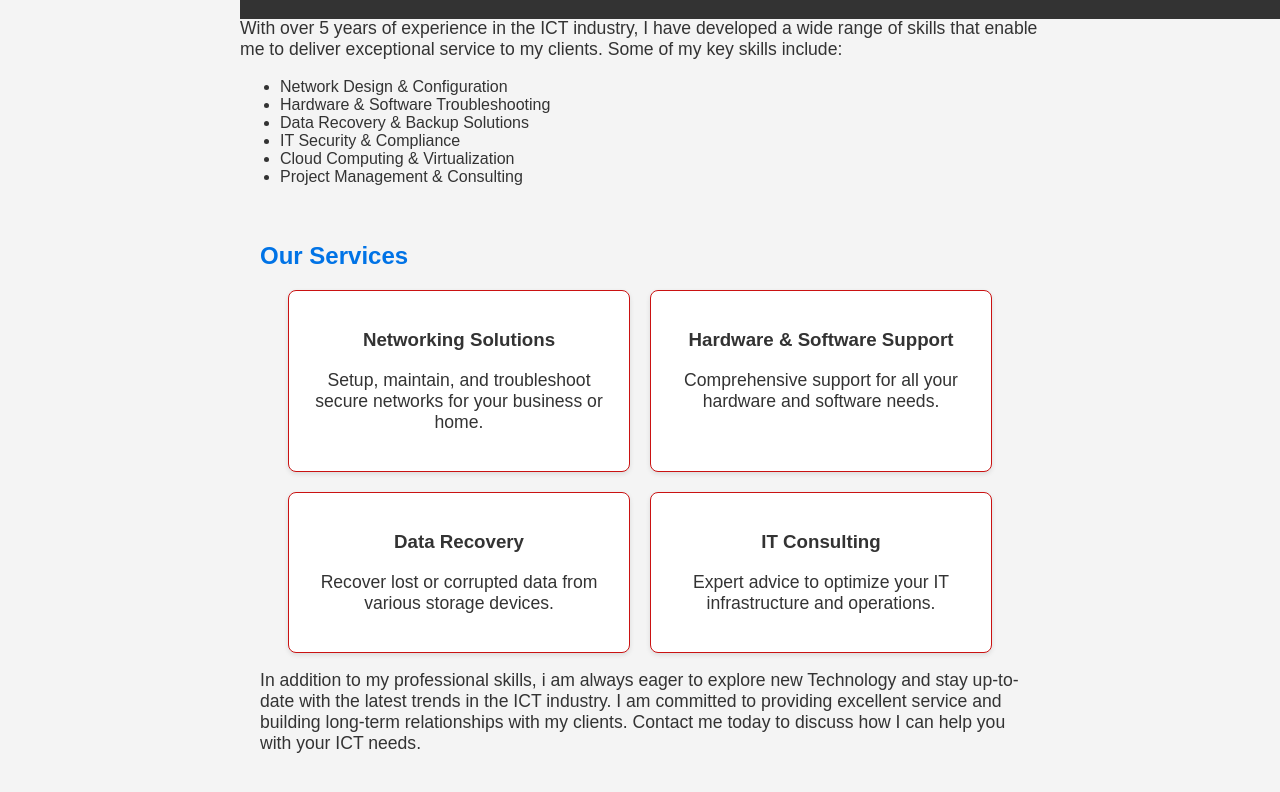
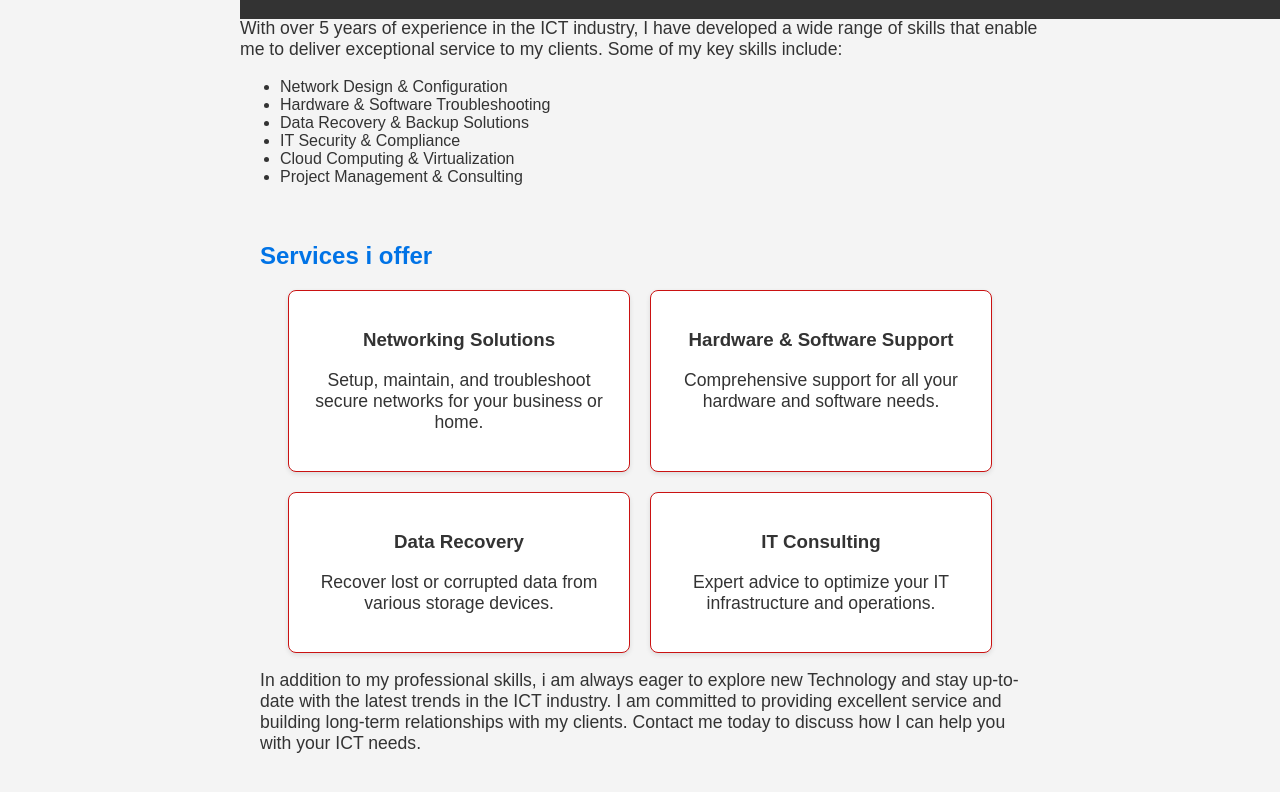
Before and after one commit to rigye/my-website.com, a plain HTML site: page index.html in a window 1280 px wide. Shown: the part 781-1573 px from the top of the page. Drawn offline with Linux system fonts and the light colour scheme.

Commit message:
Update index.html

```diff
--- a/index.html
+++ b/index.html
@@ -82,7 +82,7 @@
             <li>Project Management & Consulting</li>
         </ul>
     <section>
-        <h2>Our Services</h2>
+        <h2> Services i offer</h2>
         <div class="services">
             <div class="service">
                 <h3>Networking Solutions</h3>
```
